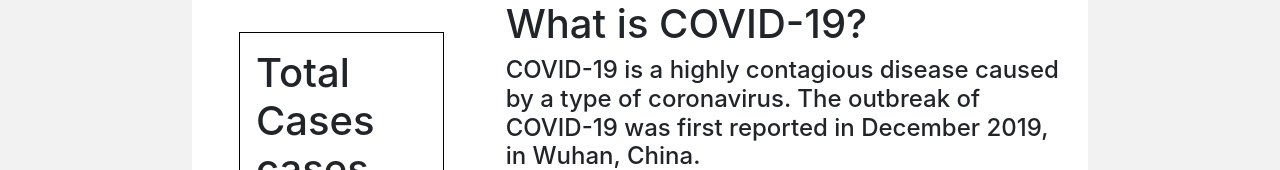
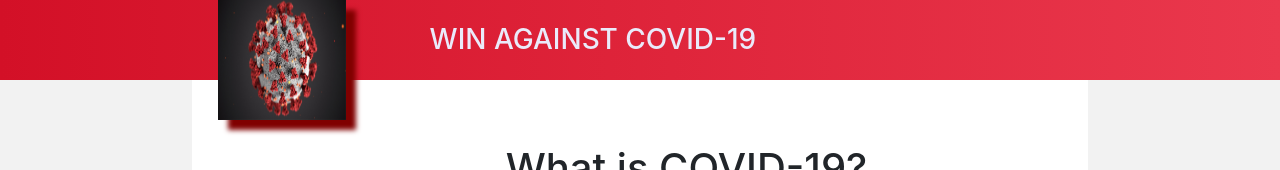
Before and after one commit to mikel-js/covid-app, a React (Create React App) app: page / in a window 1280 px wide. Shown: the top 170 px of the page. Built offline with nearby package versions, Linux system fonts and the light colour scheme; no server answers.

Commit message:
added contents

```diff
--- a/src/App.js
+++ b/src/App.js
@@ -1,9 +1,11 @@
 import React from 'react';
-import Covid from './Covid'
+import Covid from './Covid';
+import Header from './Header'
 
 function App() {
   return (
     <div className="App">
+      <Header />
       <Covid />
     </div>
   );
--- a/src/Countries.css
+++ b/src/Countries.css
@@ -36,12 +36,7 @@ Button {
 
 #style-15::-webkit-scrollbar-thumb
 {
-	border-radius: 10px;
-	background-color: #FFF;
-	background-image: -webkit-gradient(linear,
-									   40% 0%,
-									   75% 84%,
-									   from(#4D9C41),
-									   to(#19911D),
-									   color-stop(.6,#54DE5D))
+  border-radius: 10px;
+    -webkit-box-shadow: inset 0 0 6px rgba(0,0,0,.3);
+    background-color: #555;
 }
--- a/src/Countries.js
+++ b/src/Countries.js
@@ -17,7 +17,7 @@ function Countries({ stats, totalCases, totalRecovered, totalDeaths, sortAZ, isA
       </Button>
       <ul className="overflow-auto" id="style-15">
         {stats ? stats.map((stat, index) => (
-          <li key={stat.attributes.OBJECTID}>{`${index +1} ${stat.attributes.Country_Region} : ${stat.attributes.Confirmed}`}</li>
+          <li key={stat.attributes.OBJECTID}>{`${index +1}. ${stat.attributes.Country_Region} : ${stat.attributes.Confirmed}`}</li>
         )) : <p>Problem loading the data, please refresh after a while.</p>
         }
       </ul>
--- a/src/Covid.css
+++ b/src/Covid.css
@@ -2,5 +2,6 @@
   background-color: white;
   height: 100%;
   margin: 0 auto;
+  padding-top: 5%;
   width: 70vw
 }
--- /dev/null
+++ b/src/Header.css
@@ -0,0 +1,24 @@
+header {
+  width: 100vw;
+  height: 10vh;
+  color: white;
+  display: flex;
+  flex-direction: row;
+  background: #d31027; /* fallback for old browsers */
+  background: -webkit-linear-gradient(to right, #d31027, #ea384d); /* Chrome 10-25, Safari 5.1-6 */
+  background: linear-gradient(to right, #d31027, #ea384d); /* W3C, IE 10+/ Edge, Firefox 16+, Chrome 26+, Opera 12+, Safari 7+ */
+}
+
+header img {
+  height: 15vh;
+  width: 10vw;
+  margin-left: 17%;
+  -webkit-box-shadow: 10px 10px 5px 0px #800000;
+  -moz-box-shadow: 10px 10px 5px 0px #800000;
+  box-shadow: 10px 10px 5px 0px #800000;
+}
+
+h3 {
+  color: #eaeafa;
+  margin: auto 3em
+}
--- /dev/null
+++ b/src/Header.js
@@ -0,0 +1,14 @@
+import React from 'react';
+import './Header.css'
+
+
+function Header() {
+  return (
+    <header>
+    <img src={require('./images/virus.jpg')} />
+    <h3>WIN AGAINST COVID-19</h3>
+    </header>
+  );
+}
+
+export default Header;
```
Also changed, not shown: src/images/virus.jpg (added).
